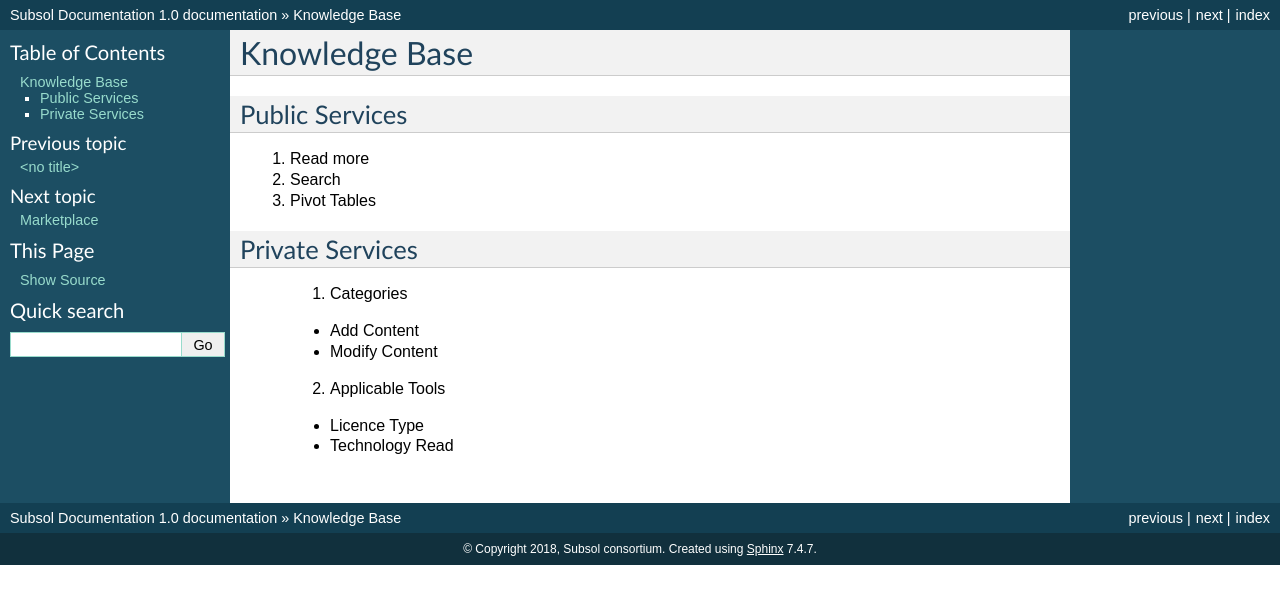
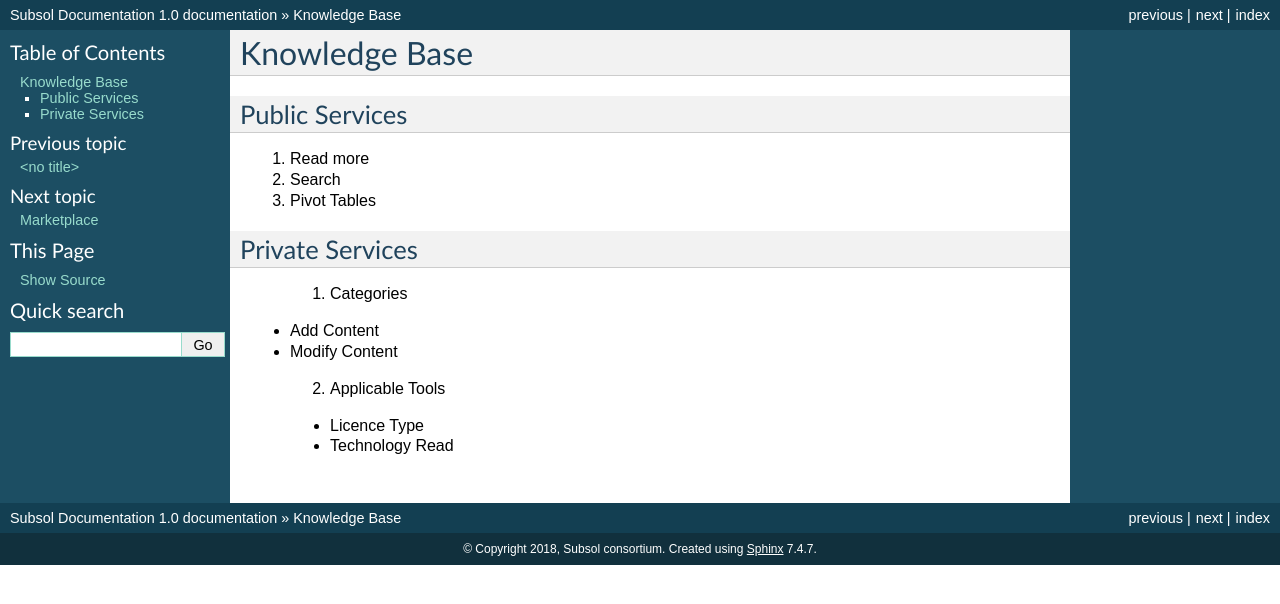
Before and after one commit to ubitech/subsol-docs, a Sphinx documentation site: the page built from docs/d_knbase.rst, in a window 1280 px wide. Shown: the top 604 px of the page. Built offline with Sphinx 7.4.7, drawn with Linux system fonts in a browser that asks for light colours.

Commit message:
subsol v1.1

```diff
--- a/docs/d_knbase.rst
+++ b/docs/d_knbase.rst
@@ -20,11 +20,14 @@ Private Services
 
  1. Categories
 
- - Add Content
 
- - Modify Content
+- Add Content
+
+- Modify Content
 
  2. Applicable Tools
 
+
  - Licence Type
+
  - Technology Read
```
